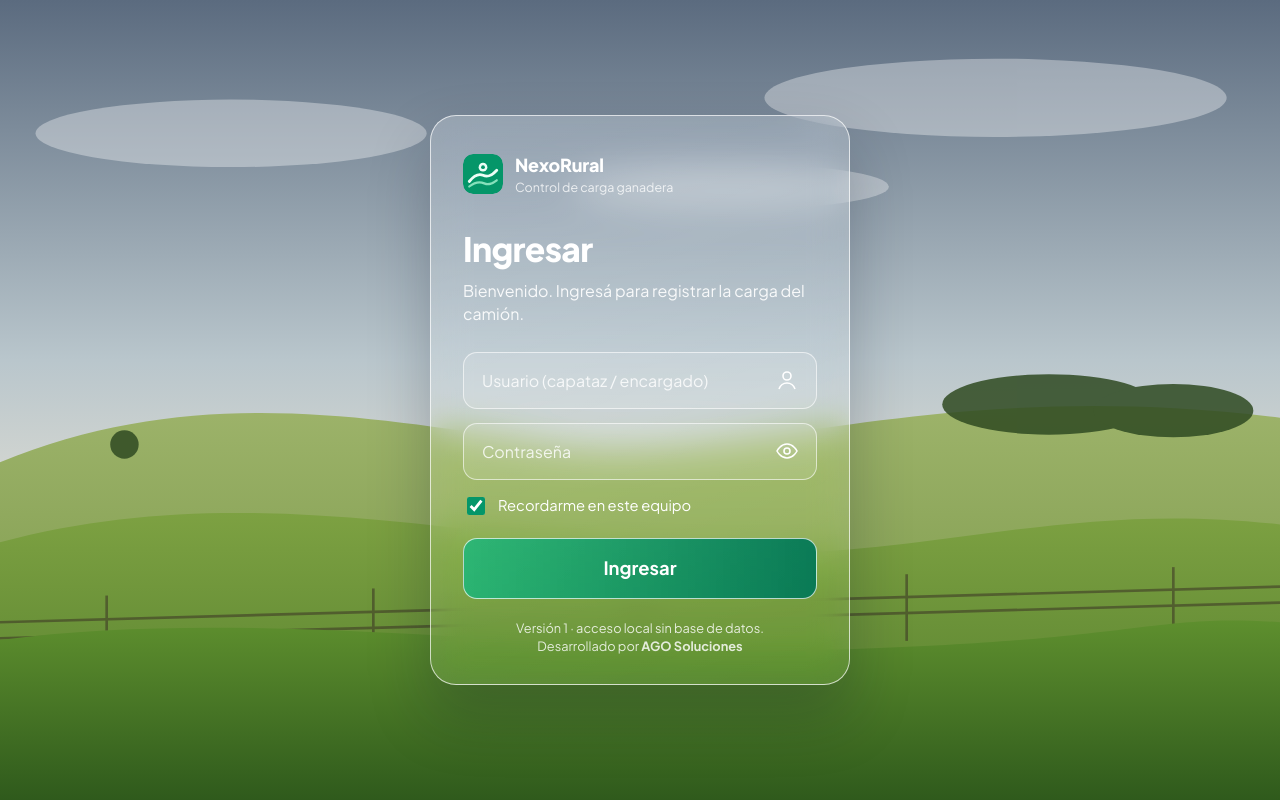
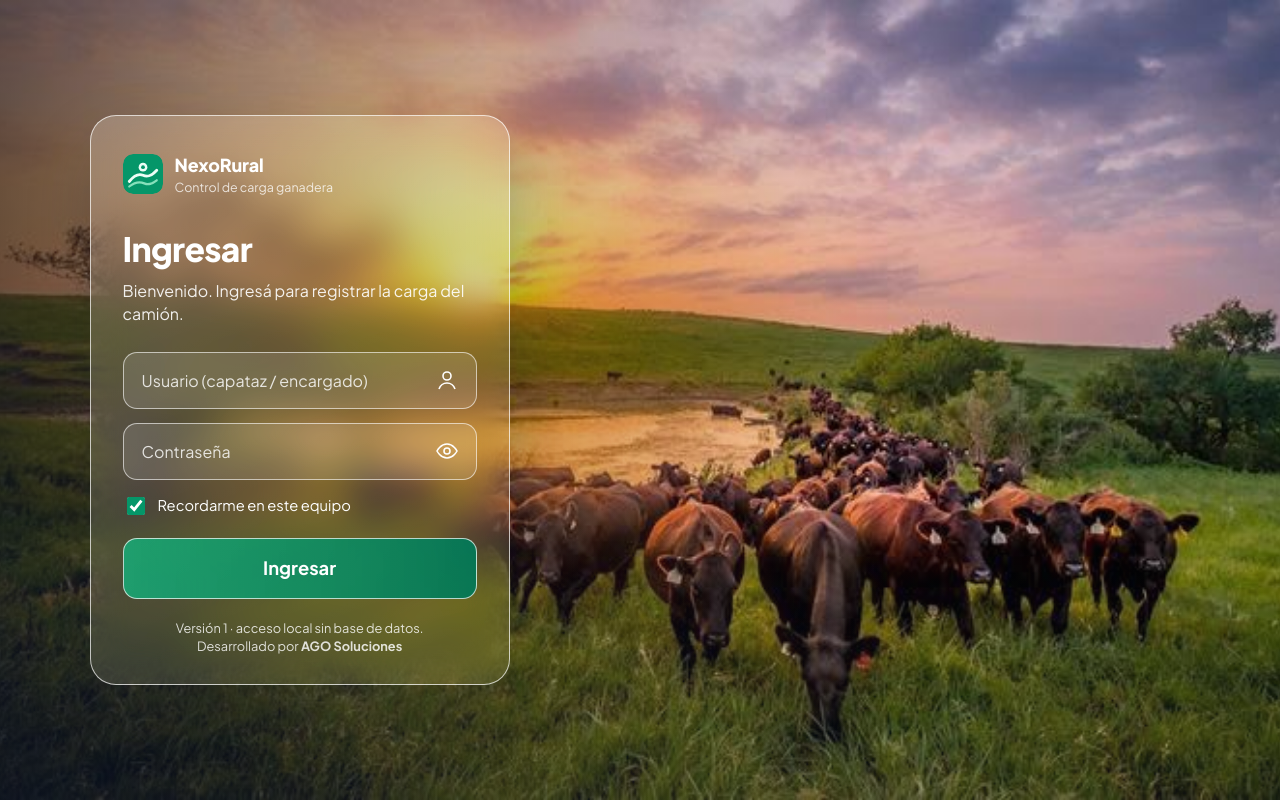
Before and after one commit to ozoriolucas85-ops/nexorural, a plain HTML site: page index.html in a window 1280 px wide. Drawn offline with Linux system fonts and the light colour scheme.

Commit message:
Login: fondo con foto de rodeo al atardecer
- Reemplaza el paisaje SVG por assets/fondo-login.jpg
- Velo oscuro para legibilidad; en escritorio la tarjeta va a la
  izquierda para dejar ver el rodeo
- Actualiza captura del README

Co-Authored-By: Claude Opus 5.5 <noreply@anthropic.com>

```diff
--- a/css/styles.css
+++ b/css/styles.css
@@ -89,13 +89,36 @@ svg { display: block; }
    ========================================================= */
 .login-page { min-height: 100vh; min-height: 100dvh; overflow-x: hidden; }
 
-.landscape { position: fixed; inset: 0; z-index: -1; }
-.landscape svg { width: 100%; height: 100%; }
+.landscape {
+  position: fixed; inset: 0; z-index: -1;
+  background-color: #3F5A2A;
+  background-image:
+    linear-gradient(90deg, rgba(15, 23, 42, .55) 0%, rgba(15, 23, 42, .15) 45%, rgba(15, 23, 42, 0) 70%),
+    linear-gradient(0deg, rgba(15, 23, 42, .35), rgba(15, 23, 42, 0) 40%),
+    url('../assets/fondo-login.jpg');
+  background-size: cover;
+  background-position: center 60%;
+}
 
 .login-wrap {
   min-height: 100vh; min-height: 100dvh;
   display: grid; place-items: center;
   padding: 24px 16px;
+}
+
+/* En pantallas anchas la tarjeta va a la izquierda para dejar ver el rodeo */
+@media (min-width: 960px) {
+  .login-wrap { justify-items: start; padding-left: 7vw; }
+}
+
+/* En celular el velo cubre parejo para que el texto se lea bien */
+@media (max-width: 959px) {
+  .landscape {
+    background-image:
+      linear-gradient(0deg, rgba(15, 23, 42, .45), rgba(15, 23, 42, .25)),
+      url('../assets/fondo-login.jpg');
+    background-position: 62% center;
+  }
 }
 
 .glass-card {
--- a/index.html
+++ b/index.html
@@ -13,51 +13,8 @@
 </head>
 <body class="login-page">
 
-  <!-- Paisaje de fondo dibujado en SVG (sin imágenes externas) -->
-  <div class="landscape" aria-hidden="true">
-    <svg viewBox="0 0 1440 900" preserveAspectRatio="xMidYMid slice">
-      <defs>
-        <linearGradient id="sky" x1="0" y1="0" x2="0" y2="1">
-          <stop offset="0" stop-color="#5B6B7F"/>
-          <stop offset=".45" stop-color="#B9C6CC"/>
-          <stop offset=".75" stop-color="#EDE6D6"/>
-        </linearGradient>
-        <linearGradient id="h1" x1="0" y1="0" x2="0" y2="1">
-          <stop offset="0" stop-color="#9DB36A"/><stop offset="1" stop-color="#6E8F3E"/>
-        </linearGradient>
-        <linearGradient id="h2" x1="0" y1="0" x2="0" y2="1">
-          <stop offset="0" stop-color="#7DA142"/><stop offset="1" stop-color="#4E7A2A"/>
-        </linearGradient>
-        <linearGradient id="h3" x1="0" y1="0" x2="0" y2="1">
-          <stop offset="0" stop-color="#5E8F2E"/><stop offset="1" stop-color="#2F5A1C"/>
-        </linearGradient>
-      </defs>
-      <rect width="1440" height="900" fill="url(#sky)"/>
-      <g fill="#fff" opacity=".35">
-        <ellipse cx="260" cy="150" rx="220" ry="38"/>
-        <ellipse cx="1120" cy="110" rx="260" ry="44"/>
-        <ellipse cx="820" cy="210" rx="180" ry="26"/>
-      </g>
-      <path d="M0 520 C220 430 420 470 620 500 S1040 420 1440 470 V900 H0Z" fill="url(#h1)"/>
-      <g fill="#2F4A22" opacity=".85">
-        <ellipse cx="1180" cy="455" rx="120" ry="34"/>
-        <ellipse cx="1320" cy="462" rx="90" ry="30"/>
-        <circle cx="140" cy="500" r="16"/>
-      </g>
-      <path d="M0 610 C260 540 500 600 760 620 S1180 560 1440 590 V900 H0Z" fill="url(#h2)"/>
-      <!-- alambrado -->
-      <g stroke="#3B3325" stroke-width="3" opacity=".55">
-        <line x1="0" y1="700" x2="1440" y2="660"/>
-        <line x1="0" y1="718" x2="1440" y2="678"/>
-        <line x1="120" y1="670" x2="120" y2="745"/>
-        <line x1="420" y1="662" x2="420" y2="737"/>
-        <line x1="720" y1="654" x2="720" y2="729"/>
-        <line x1="1020" y1="646" x2="1020" y2="721"/>
-        <line x1="1320" y1="638" x2="1320" y2="713"/>
-      </g>
-      <path d="M0 720 C300 680 640 740 960 730 S1300 690 1440 700 V900 H0Z" fill="url(#h3)"/>
-    </svg>
-  </div>
+  <!-- Fondo: rodeo al atardecer -->
+  <div class="landscape" aria-hidden="true"></div>
 
   <main class="login-wrap">
     <form class="glass-card" id="loginForm" novalidate>
```
Also changed, not shown: assets/fondo-login.jpg (added), docs/capturas/login.png.
